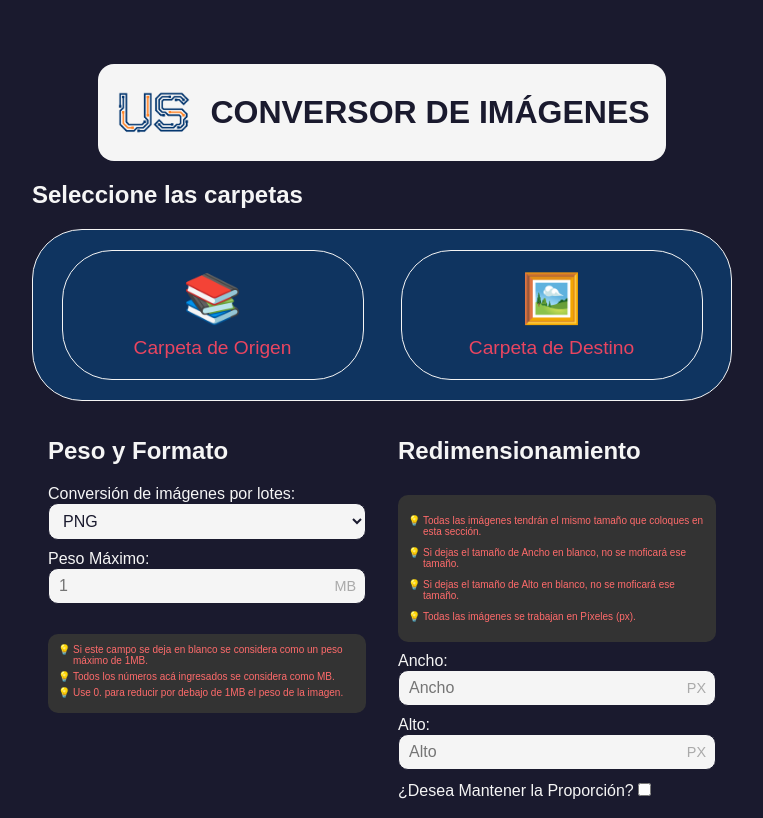
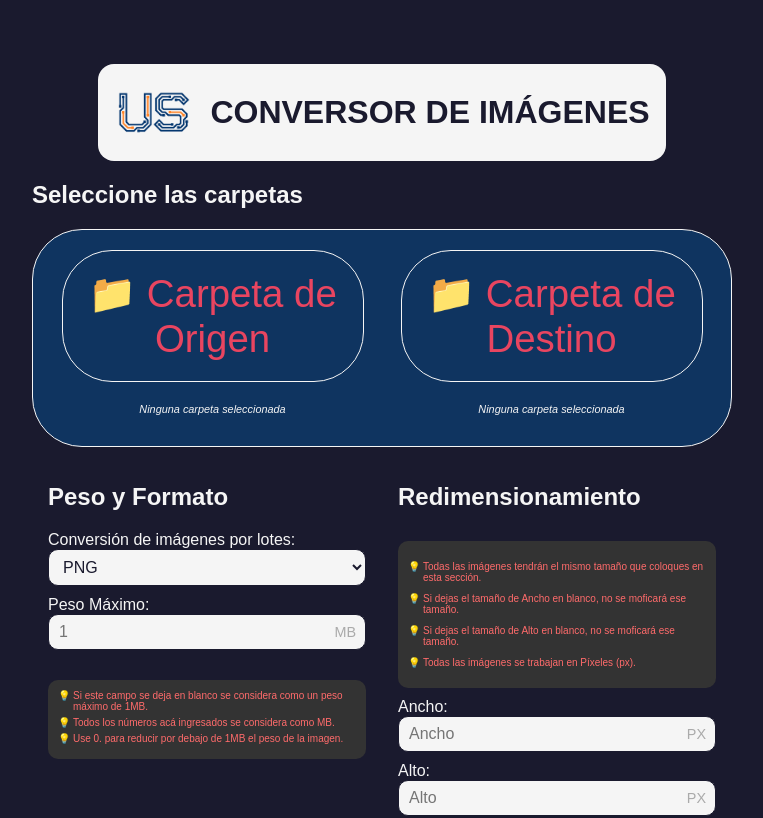
Before and after one commit to raulferreyra/image-convertor, a Vue app in the folder frontend/: page / in a window 1280 px wide. Shown: the top 818 px of the page, without its empty margins (258-1021 px from the left). Built offline with nearby package versions, Linux system fonts and the light colour scheme; a web font is replaced by a local one.

Commit message:
Folders section

```diff
--- a/frontend/src/components/Home.vue
+++ b/frontend/src/components/Home.vue
@@ -8,12 +8,19 @@
             <div class="folders">
                 <h2>Seleccione las carpetas</h2>
                 <div class="folder_box">
-                    <label for="file_orig" class="orig Boxing_folder">📚 <span>Carpeta de Origen</span></label>
-                    <label for="file_dest" class="dest Boxing_folder">🖼️ <span>Carpeta de Destino</span></label>
-                    <input type="file" class="file_hidden" name="file_orig" id="file_orig" aria-hidden="true">
-                    <input type="file" class="file_hidden" name="file_dest" id="file_dest" aria-hidden="true">
+                    <div class="folder-item">
+                        <label for="file_orig" class="Boxing_folder">📁 Carpeta de Origen</label>
+                        <input type="file" id="file_orig" webkitdirectory directory class="file_hidden">
+                        <p class="folder-path" id="origin-path">Ninguna carpeta seleccionada</p>
+                    </div>
+                    <div class="folder-item">
+                        <label for="file_dest" class="Boxing_folder">📁 Carpeta de Destino</label>
+                        <input type="file" id="file_dest" webkitdirectory directory class="file_hidden">
+                        <p class="folder-path" id="dest-path">Ninguna carpeta seleccionada</p>
+                    </div>
                 </div>
             </div>
+
             <div class="changes">
                 <div class="column">
                     <h2>Peso y Formato</h2>
@@ -272,13 +279,24 @@ header h1 {
     transition: all 0.3s ease-in-out;
 }
 
-#settings .folder_box .Boxing_folder:hover {
-    background-color: var(--primary-color-2);
+#settings .folder-item {
+    display: flex;
+    flex-direction: column;
+    align-items: center;
+    font-size: .8em;
+    gap: 10px;
+    width: 100%;
+    max-width: 300px;
 }
 
-#settings .folder_box .Boxing_folder span {
-    margin: 10px auto 0;
-    font-size: .4em;
+#settings .folder-path {
+    font-size: 0.85em;
+    color: var(--color-white);
+    text-align: center;
+    max-width: 100%;
+    word-break: break-word;
+    font-style: italic;
+    padding: 0 10px;
 }
 
 #settings .row {
```
